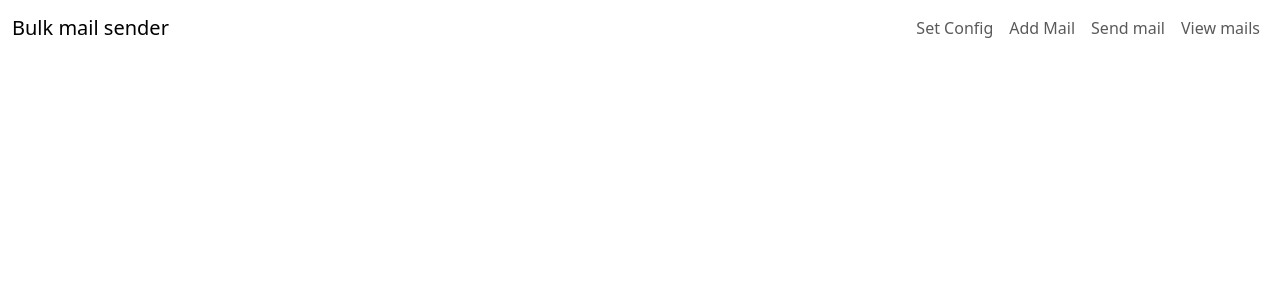
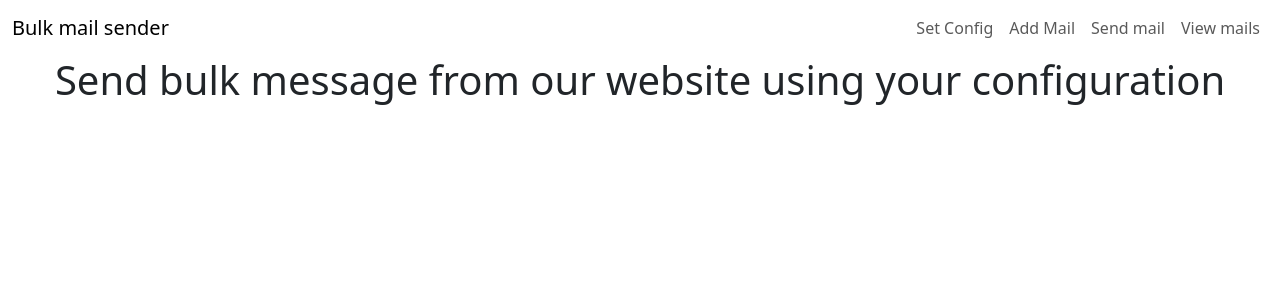
Before and after one commit to antusaha970/Bulk_email_sending_application_frontend, a React (Vite) app: page / in a window 1280 px wide. Shown: the top 300 px of the page. Built offline with nearby package versions, Linux system fonts and the light colour scheme.

Commit message:
homepage component added

```diff
--- a/src/App.jsx
+++ b/src/App.jsx
@@ -8,6 +8,7 @@ import { EmailAddressContext } from "./context";
 import SendMail from "./components/SendMail";
 import ViewMails from "./components/ViewMails";
 import SpecificMail from "./components/SpecificMail";
+import Home from "./components/Home";
 
 function App() {
   const [mail_address, setMail_address] = useState([]);
@@ -16,6 +17,7 @@ function App() {
     <EmailAddressContext.Provider value={[mail_address, setMail_address]}>
       <Navbar></Navbar>
       <Routes>
+        <Route path="/" element={<Home />}></Route>
         <Route path="/set_config" element={<SetConfigForm />}></Route>
         <Route path="/add_mails" element={<AddMails />}></Route>
         <Route path="/send_mails" element={<SendMail />}></Route>
--- /dev/null
+++ b/src/components/Home.jsx
@@ -0,0 +1,9 @@
+const Home = () => {
+  return (
+    <h1 className="text-center">
+      Send bulk message from our website using your configuration
+    </h1>
+  );
+};
+
+export default Home;
```
